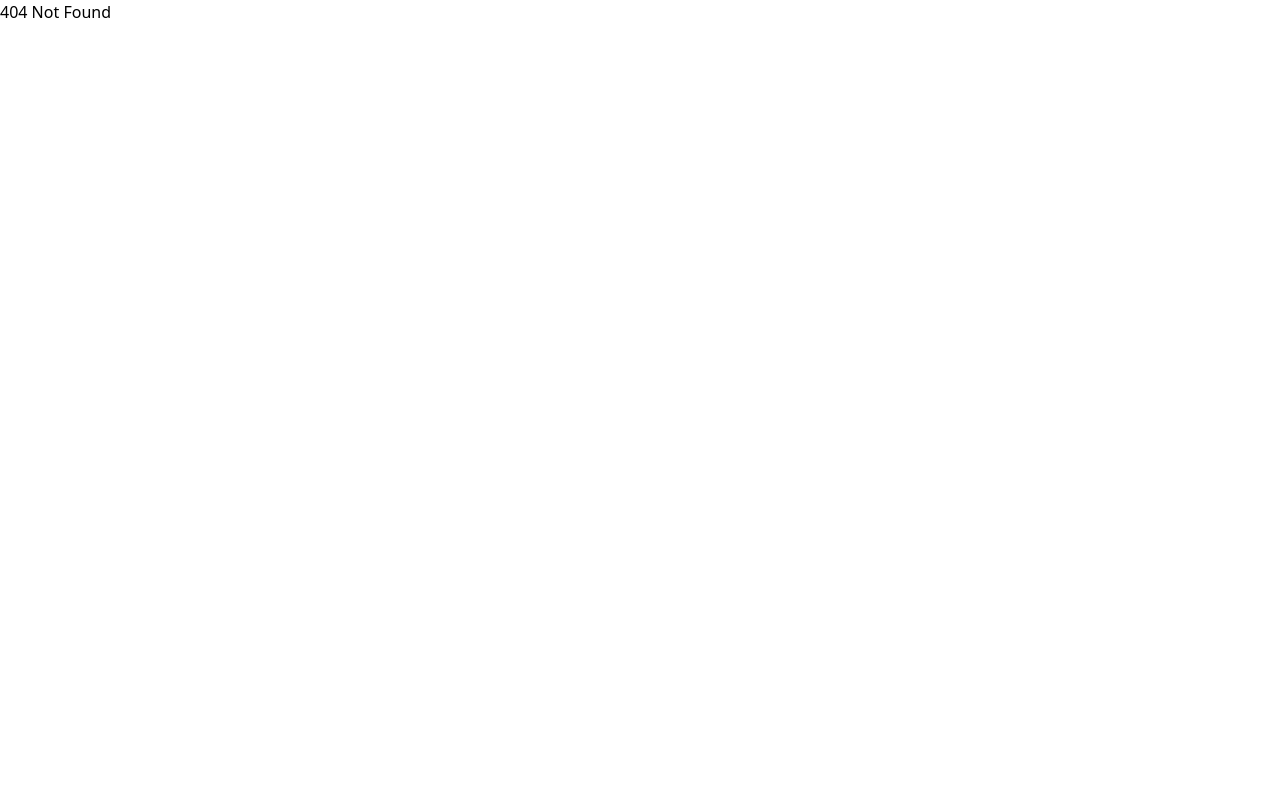
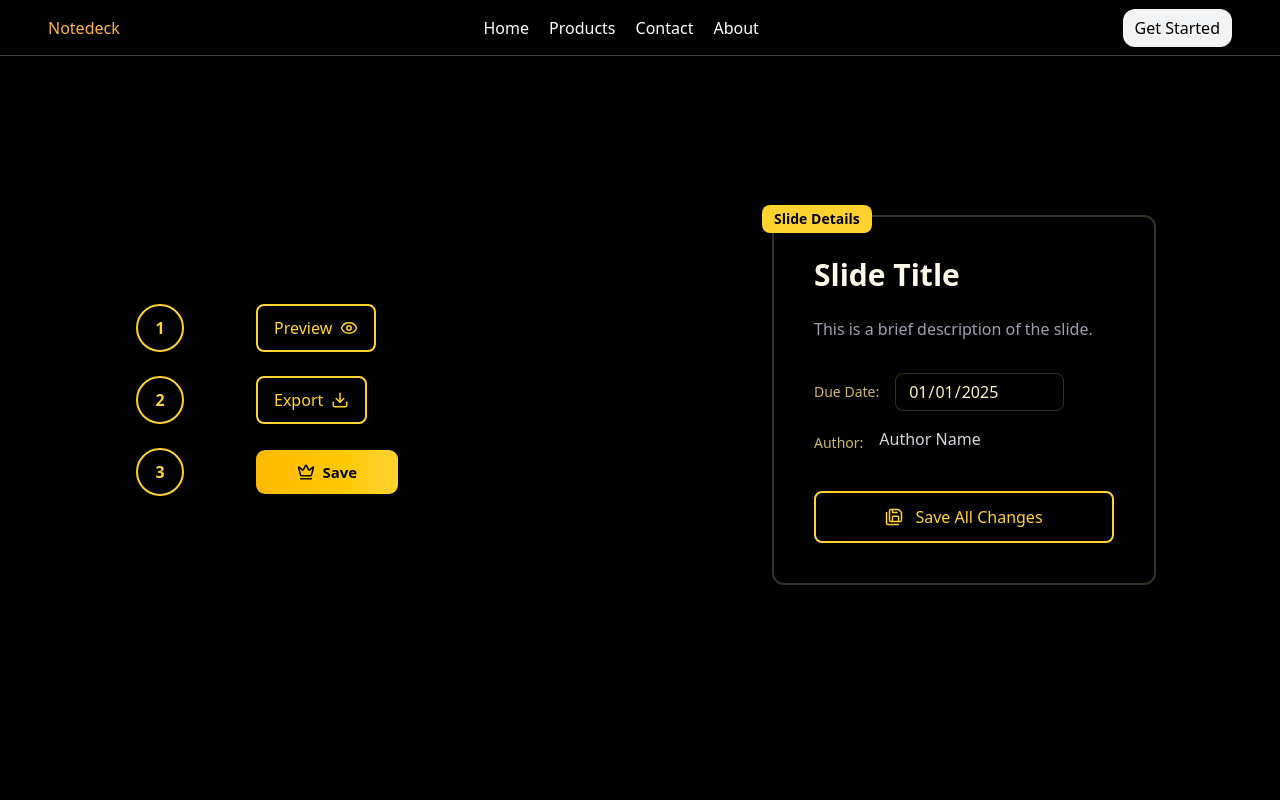
Before and after one commit to Thamidu-Nadun/Notedeck, a React (Vite) app: page /slides/actions in a window 1280 px wide. Before the commit this address had no page. Shown: the top 800 px of the page. Built offline with nearby package versions, Linux system fonts and the light colour scheme.

Commit message:
Refactor package.json scripts, add SlideToolBar component, and enhance styles for improved UI interactions

```diff
--- a/package.json
+++ b/package.json
@@ -4,7 +4,8 @@
   "version": "0.0.0",
   "type": "module",
   "scripts": {
-    "dev": "vite --host",
+    "dev": "vite",
+    "dev:host": "vite --host",
     "build": "vite build",
     "lint": "eslint .",
     "preview": "vite preview"
--- a/src/App.jsx
+++ b/src/App.jsx
@@ -4,6 +4,7 @@ import {Route, Routes} from 'react-router-dom';
 const Home = lazy (() => import ('./pages/Home/Home'));
 const SlidesView = lazy (() => import ('./pages/SlidesView/SlidesView'));
 const SlideCreate = lazy (() => import ('./pages/SlideCreate/SlideCreate'));
+const SlideToolBar = lazy (() => import ('./pages/SlideToolBar/SlideToolBar'));
 
 const App = () => {
   return (
@@ -12,6 +13,7 @@ const App = () => {
         <Route path="/" element={<Home />} />
         <Route path="/slides" element={<SlidesView />} />
         <Route path="/slides/create" element={<SlideCreate />} />
+        <Route path="/slides/actions" element={<SlideToolBar />} />
         <Route path="*" element={<div>404 Not Found</div>} />
       </Routes>
     </Suspense>
--- a/src/index.css
+++ b/src/index.css
@@ -37,3 +37,35 @@ body {
 .hero_description {
   font-family: "Inter Regular", sans-serif;
 }
+
+.shine {
+  position: relative;
+  overflow: hidden;
+  padding: 0.7em 2.7em;
+  font-size: 15px;
+  font-family: inherit;
+  border-radius: 0.6em;
+  transition: all 0.3s;
+}
+
+.shine::before {
+  content: "";
+  position: absolute;
+  top: 0;
+  left: -6em;
+  width: 5em;
+  height: 100%;
+  background: linear-gradient(
+    135deg,
+    transparent 0%,
+    rgba(255, 255, 255, 0.3) 50%,
+    transparent 100%
+  );
+  transform: skewX(-20deg);
+  transition: transform 0.5s ease-in-out;
+  pointer-events: none;
+}
+
+.shine:hover::before {
+  transform: translateX(18em) skewX(-20deg);
+}
--- /dev/null
+++ b/src/pages/SlideToolBar/SlideToolBar.jsx
@@ -0,0 +1,158 @@
+import {useState, useEffect} from 'react';
+import {Crown, Download, Eye, SaveAll, Check} from 'lucide-react';
+import MainLayout from '../../layout/MainLayout';
+
+const SlideToolBar = () => {
+  const [slide_details, setSlide_details] = useState ({
+    title: 'Slide Title',
+    description: 'This is a brief description of the slide.',
+    date: '2025-01-01',
+    author: 'Author Name',
+  });
+  const [showSaveSuccess, setShowSaveSuccess] = useState (false);
+  const handleSaveChanges = () => {
+    setShowSaveSuccess (true);
+    console.log ('Changes saved:', slide_details);
+    setTimeout (() => setShowSaveSuccess (false), 2000);
+  };
+
+  return (
+    <MainLayout>
+      <div className="slide-tool-bar min-h-screen w-screen flex flex-col md:flex-row items-center justify-around gap-8 px-4 md:px-10 py-8">
+        <div className="actions flex md:flex-col gap-6">
+          <div className="preview-btn group relative w-md flex gap-2 items-center justify-start px-3">
+            <span className="text-amber-300 border-2 border-amber-300 rounded-full size-12 flex items-center justify-center font-bold transform group-hover:scale-110 transition-transform">
+              1
+            </span>
+            <button className="ml-16 flex gap-2 items-center justify-center px-4 py-2.5 border-2 border-amber-300 text-amber-300 rounded-lg hover:bg-amber-300 hover:text-black transition-all duration-300 transform hover:scale-105 focus:outline-none focus:ring-2 focus:ring-amber-300 focus:ring-opacity-50">
+              <span className="relative">
+                Preview
+                <span className="absolute -bottom-1 left-0 w-0 h-0.5 bg-black group-hover:w-full transition-all duration-300" />
+              </span>
+              <Eye
+                size={18}
+                className="transform group-hover:rotate-12 transition-transform"
+              />
+            </button>
+          </div>
+          <div className="export-btn group relative w-md flex gap-2 items-center justify-start px-3">
+            <span className="text-amber-300 border-2 border-amber-300 rounded-full size-12 flex items-center justify-center font-bold transform group-hover:scale-110 transition-transform">
+              2
+            </span>
+            <button className="ml-16 flex gap-2 items-center justify-center px-4 py-2.5 border-2 border-amber-300 text-amber-300 rounded-lg hover:bg-amber-300 hover:text-black transition-all duration-300 transform hover:scale-105 focus:outline-none focus:ring-2 focus:ring-amber-300 focus:ring-opacity-50">
+              <span className="relative">
+                Export
+                <span className="absolute -bottom-1 left-0 w-0 h-0.5 bg-black group-hover:w-full transition-all duration-300" />
+              </span>
+              <Download
+                size={18}
+                className="transform group-hover:translate-y-1 transition-transform"
+              />
+            </button>
+          </div>
+          <div className="save-btn group relative w-md flex gap-2 items-center justify-start px-3">
+            <span className="text-amber-300 border-2 border-amber-300 rounded-full size-12 flex items-center justify-center font-bold transform group-hover:scale-110 transition-transform">
+              3
+            </span>
+            <button className="shine ml-16 flex gap-2 relative items-center justify-center px-6 py-2.5 bg-gradient-to-r from-amber-400 to-amber-300 rounded-lg transition-all duration-300 transform hover:scale-105 hover:shadow-lg hover:shadow-amber-300/20">
+              <Crown
+                size={18}
+                className="transform group-hover:rotate-12 transition-transform"
+              />
+              <span className="font-semibold">Save</span>
+              {showSaveSuccess &&
+                <Check
+                  size={18}
+                  className="absolute right-2 text-green-600 animate-bounce"
+                />}
+            </button>
+          </div>
+        </div>
+        <div className="slide-details relative">
+          <div className="detail-box border-2 border-amber-100/20 bg-black/40 backdrop-blur-lg p-10 rounded-xl w-96 max-w-lg shadow-xl hover:shadow-amber-300/10 transition-all duration-300 transform hover:-translate-y-1">
+            <div className="absolute -top-3 -left-3 bg-amber-300 text-black px-3 py-1 rounded-lg text-sm font-semibold shadow-lg">
+              Slide Details
+            </div>
+            <h2
+              className="text-3xl font-bold mb-4 text-amber-50 focus:outline-none focus:text-amber-100 focus:caret-amber-300 pb-2 transition-all duration-300 hover:text-amber-200"
+              value={slide_details.title}
+              suppressContentEditableWarning
+              onBlur={e =>
+                setSlide_details ({
+                  ...slide_details,
+                  title: e.currentTarget.textContent,
+                })}
+              contentEditable
+            >
+              {slide_details.title}
+            </h2>
+            <div className="group relative">
+              <p
+                className="text-gray-400 focus:outline-none focus:text-amber-100 focus:caret-amber-300 pb-2 transition-all duration-300 hover:text-gray-300"
+                suppressContentEditableWarning
+                onBlur={e =>
+                  setSlide_details ({
+                    ...slide_details,
+                    description: e.currentTarget.textContent,
+                  })}
+                contentEditable
+              >
+                {slide_details.description}
+              </p>
+              <span className="absolute -left-6 top-0 text-amber-300/50 opacity-0 group-hover:opacity-100 transition-opacity">
+                ✎
+              </span>
+            </div>
+
+            <div className="mt-6 space-y-4">
+              <div className="flex items-center gap-4">
+                <label className="text-amber-200/80 text-sm">Due Date:</label>
+                <input
+                  type="date"
+                  name="date"
+                  value={slide_details.date}
+                  onChange={e =>
+                    setSlide_details ({
+                      ...slide_details,
+                      date: e.target.value,
+                    })}
+                  className="outline-none text-amber-100 caret-amber-300 px-3 py-1.5 rounded-lg bg-black/30 border border-amber-200/20 focus:border-amber-300/50 transition-all duration-300"
+                />
+              </div>
+
+              <div className="flex items-center gap-4">
+                <label className="text-amber-200/80 text-sm">Author:</label>
+                <span
+                  suppressContentEditableWarning
+                  onBlur={e => {
+                    setSlide_details ({
+                      ...slide_details,
+                      author: e.currentTarget.textContent,
+                    });
+                  }}
+                  contentEditable
+                  className="text-gray-300 focus:outline-none focus:text-amber-100 focus:caret-amber-300 pb-2 transition-all duration-300 hover:text-amber-200"
+                >
+                  {slide_details.author}
+                </span>
+              </div>
+            </div>
+
+            <button
+              onClick={handleSaveChanges}
+              className="w-full mt-8 flex gap-3 items-center justify-center px-4 py-3 border-2 border-amber-300 text-amber-300 rounded-lg hover:bg-amber-300 hover:text-black transition-all duration-300 transform hover:scale-[1.02] focus:outline-none focus:ring-2 focus:ring-amber-300 focus:ring-opacity-50 group"
+            >
+              <SaveAll
+                size={18}
+                className="transform group-hover:rotate-12 transition-transform"
+              />
+              <span className="font-medium">Save All Changes</span>
+            </button>
+          </div>
+        </div>
+      </div>
+    </MainLayout>
+  );
+};
+
+export default SlideToolBar;
```
Also changed, not shown: 1 other file (tests, documents, lock files or other folders).
